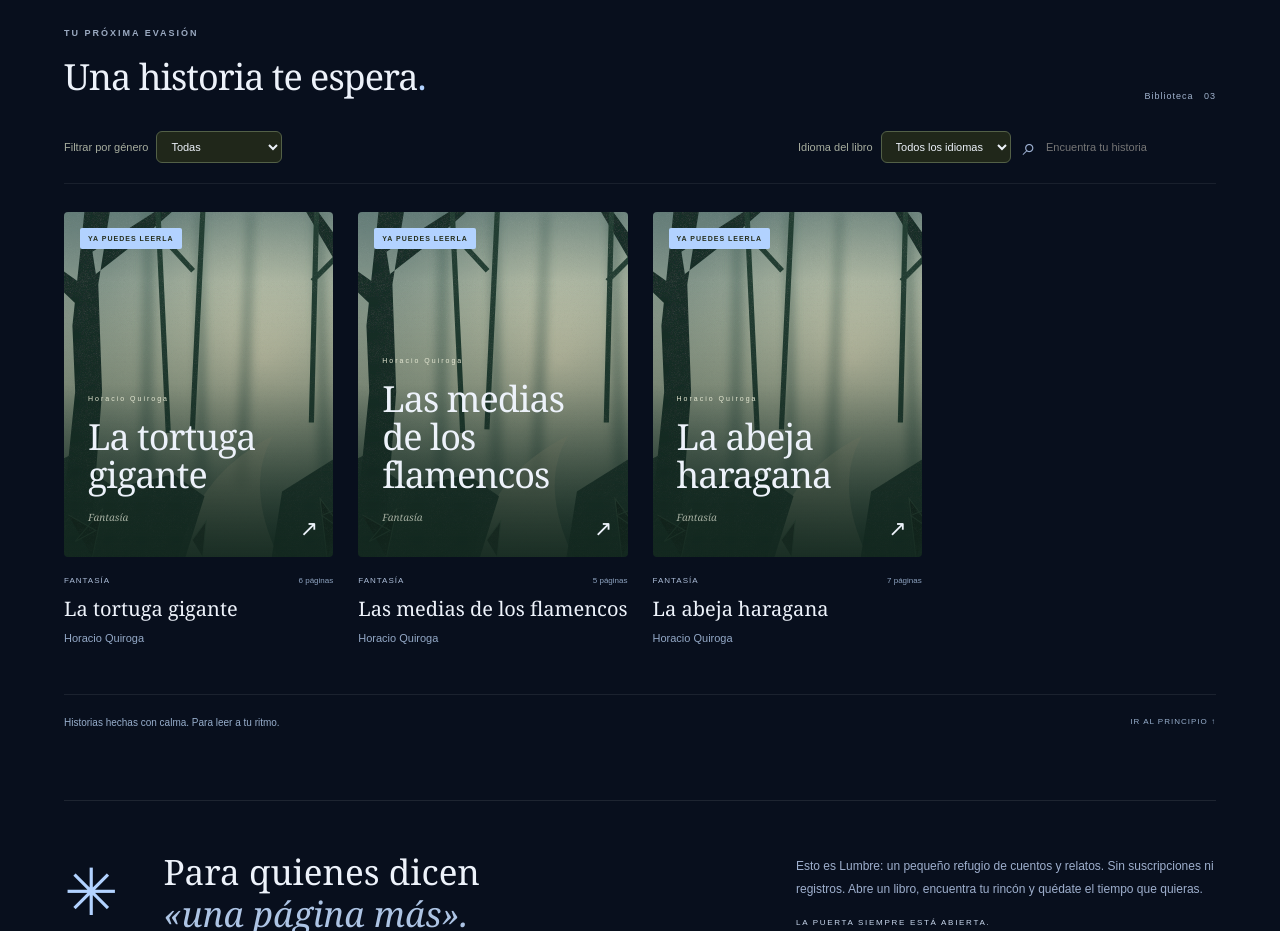
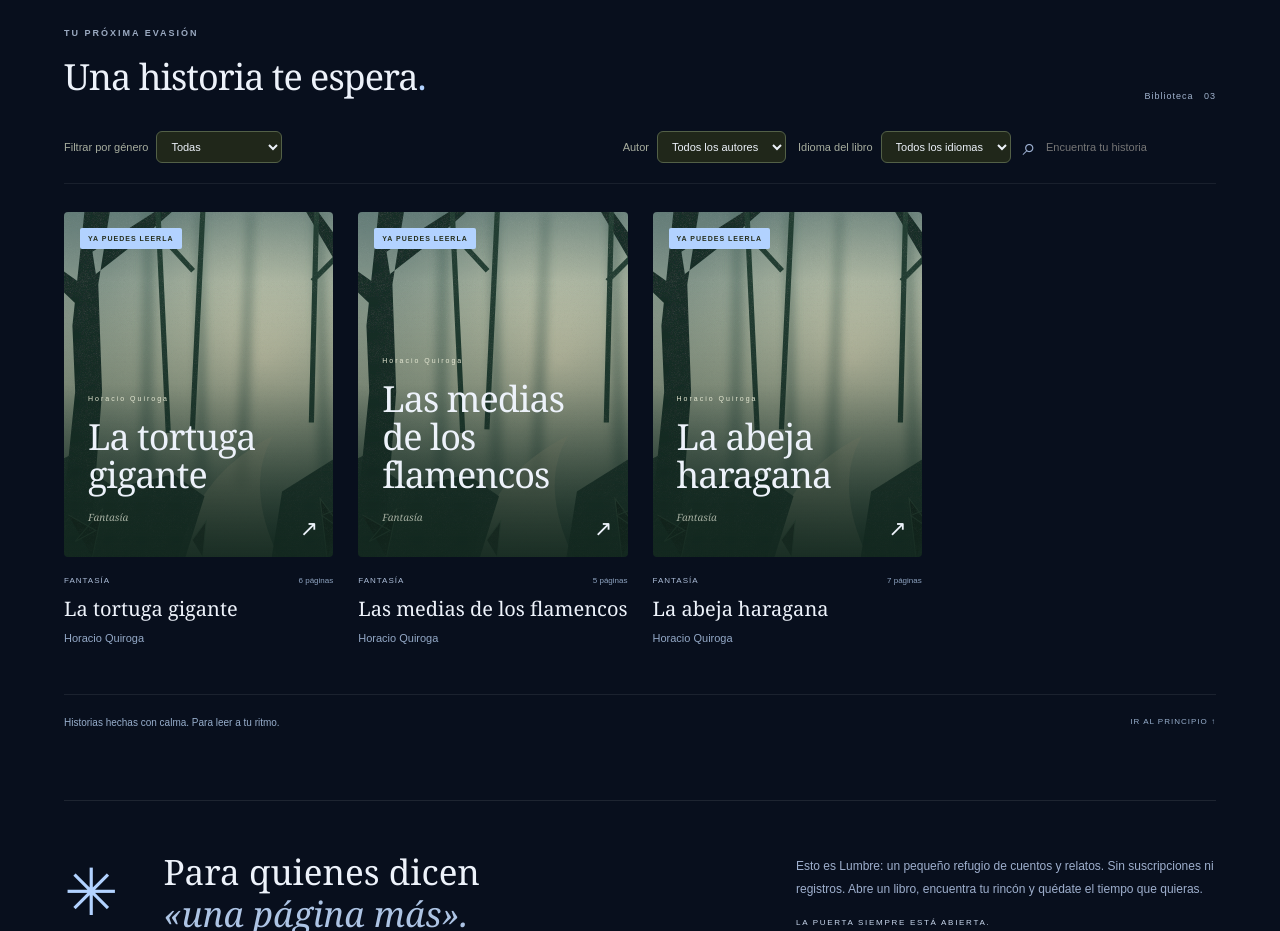
Before and after one commit to JaviLopezV/arrow-stories, a Next.js app: page / in a window 1280 px wide. Shown: the part 780-1711 px from the top of the page. Built offline with nearby package versions, Linux system fonts and the light colour scheme.

Commit message:
new filter

```diff
--- a/src/components/Catalog.tsx
+++ b/src/components/Catalog.tsx
@@ -19,6 +19,7 @@ export default function Catalog({ books }: { books: Story[] }) {
   const [progress, setProgress] = useState(0);
   const [filter, setFilter] = useState("all");
   const [contentLanguage, setContentLanguage] = useState<Locale | "all">("all");
+  const [author, setAuthor] = useState("");
   const [query, setQuery] = useState("");
   useEffect(() => {
     function updateLastRead() {
@@ -53,11 +54,15 @@ export default function Catalog({ books }: { books: Story[] }) {
       setProgress(0);
     }
   }, [story?.slug, story?.pages.length]);
+  const authors = [...new Set(books.map((book) => book.author))].sort((a, b) =>
+    a.localeCompare(b, locale),
+  );
   const visibleBooks = books
     .filter(
       (book) =>
-        contentLanguage === "all" ||
-        Boolean(book.translations[contentLanguage]),
+        (author === "" || book.author === author) &&
+        (contentLanguage === "all" ||
+          Boolean(book.translations[contentLanguage])),
     )
     .map((book) =>
       localizeStory(book, contentLanguage === "all" ? locale : contentLanguage),
@@ -150,6 +155,20 @@ export default function Catalog({ books }: { books: Story[] }) {
               </select>
             </label>
             <div className="library-search-controls">
+              <label className="library-language">
+                {t.filterAuthor}
+                <select
+                  value={author}
+                  onChange={(e) => setAuthor(e.target.value)}
+                >
+                  <option value="">{t.allAuthors}</option>
+                  {authors.map((name) => (
+                    <option key={name} value={name}>
+                      {name}
+                    </option>
+                  ))}
+                </select>
+              </label>
               <label className="library-language">
                 {t.filterLanguage}
                 <select
--- a/src/i18n/messages.ts
+++ b/src/i18n/messages.ts
@@ -55,6 +55,8 @@ export const messages = {
     searchPlaceholder: "Encuentra tu historia",
     filterLanguage: "Idioma del libro",
     allLanguages: "Todos los idiomas",
+    filterAuthor: "Autor",
+    allAuthors: "Todos los autores",
     available: "YA PUEDES LEERLA",
     returnStory: "Una historia sobre volver.",
     resumePage: "Continuar en la página",
@@ -153,6 +155,8 @@ export const messages = {
     searchPlaceholder: "Troba la teva història",
     filterLanguage: "Idioma del llibre",
     allLanguages: "Tots els idiomes",
+    filterAuthor: "Autor",
+    allAuthors: "Tots els autors",
     available: "JA LA POTS LLEGIR",
     returnStory: "Una història sobre tornar.",
     resumePage: "Continua a la pàgina",
@@ -251,6 +255,8 @@ export const messages = {
     searchPlaceholder: "Find your next story",
     filterLanguage: "Book language",
     allLanguages: "All languages",
+    filterAuthor: "Author",
+    allAuthors: "All authors",
     available: "READY TO READ",
     returnStory: "A story about finding your way back.",
     resumePage: "Continue on page",
```
